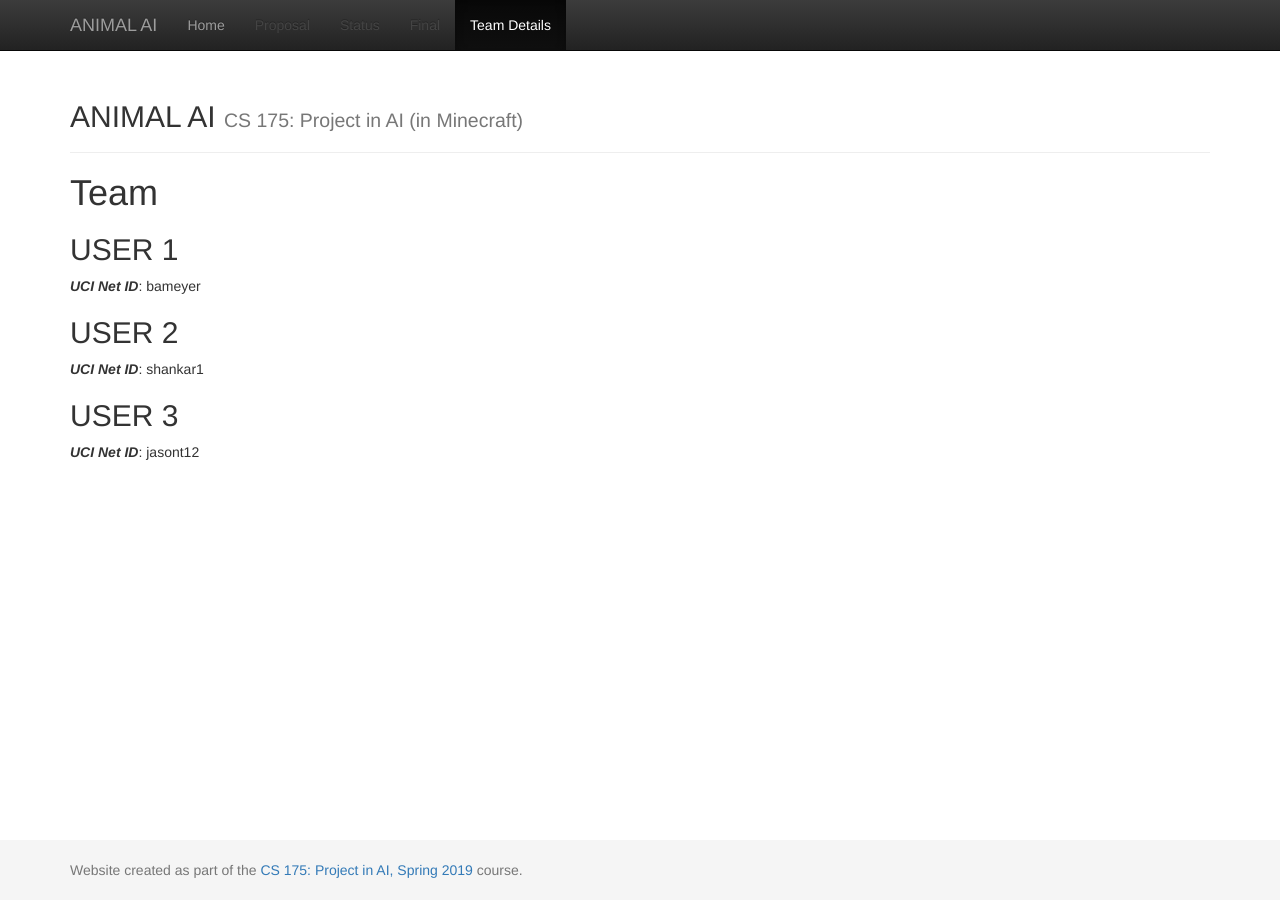
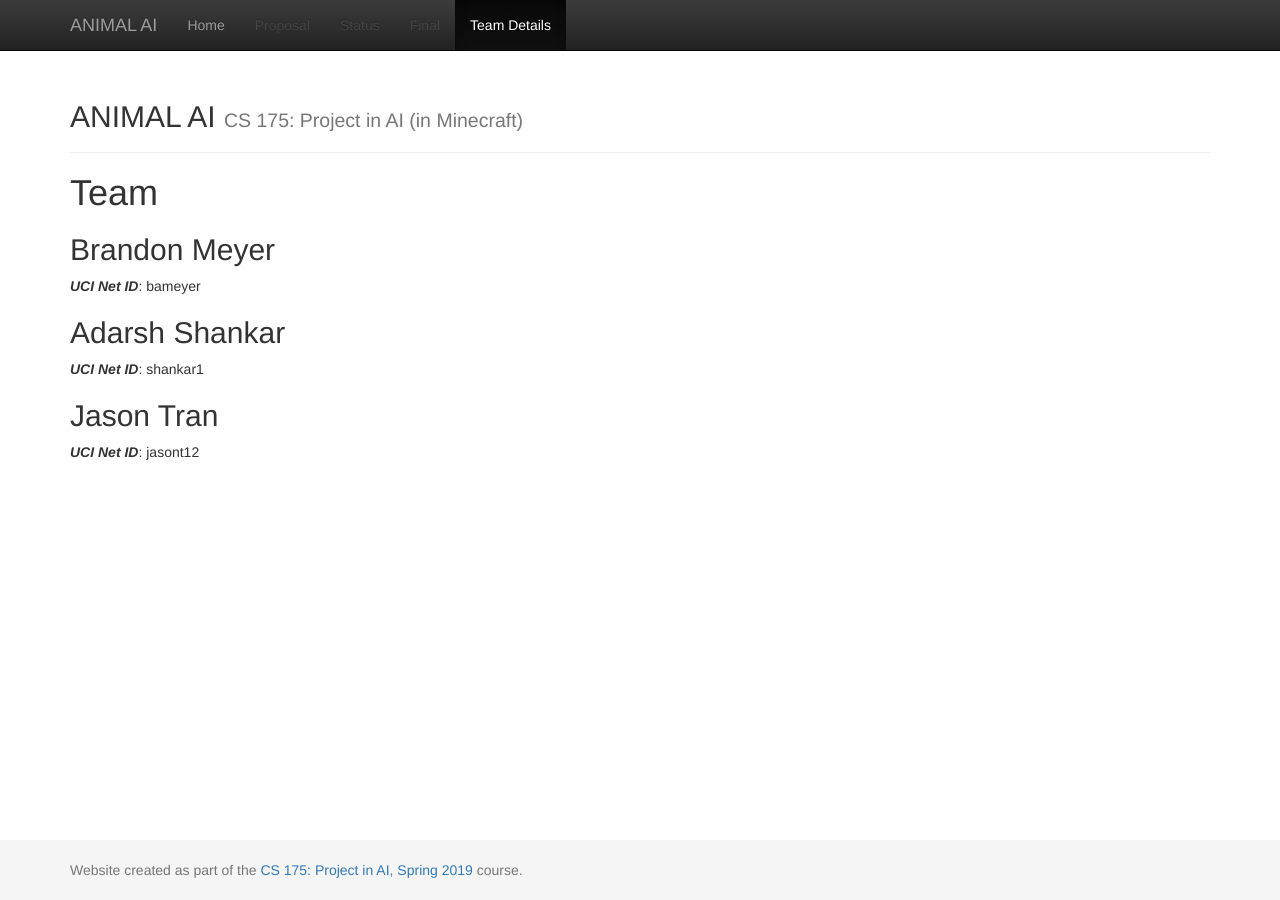
Before and after one commit to brandonmeyer/BarnyardBot, a Jekyll site: the page built from docs/team.md, in a window 1280 px wide. Built offline with Jekyll 4.4.1, drawn with Linux system fonts in a browser that asks for light colours.

Commit message:
Update team.md

```diff
--- a/docs/team.md
+++ b/docs/team.md
@@ -6,11 +6,11 @@ title:  Team
 # {{ page.title }}
 
 
-## USER 1
+## Brandon Meyer
 ***UCI Net ID***: bameyer
 
-## USER 2
+## Adarsh Shankar
 ***UCI Net ID***: shankar1
 
-## USER 3
+## Jason Tran
 ***UCI Net ID***: jasont12
```
